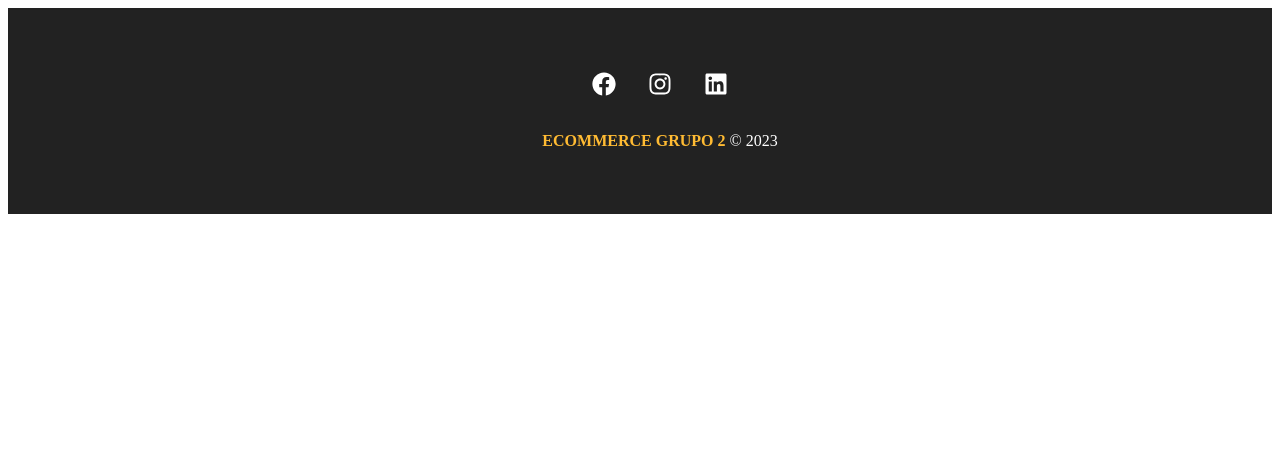
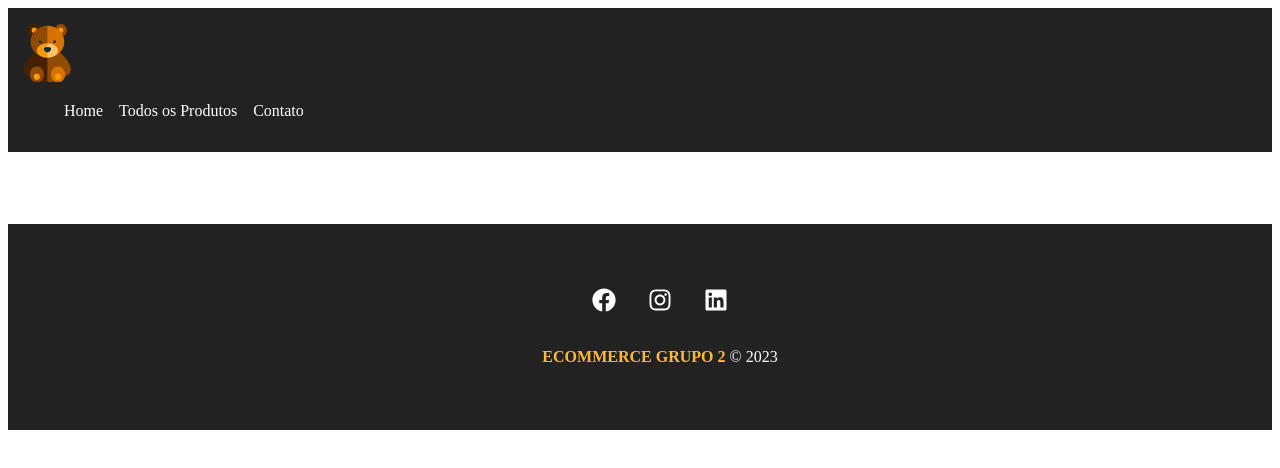
Before and after one commit to jeffersonmoraesjunior/ecommerceReact, a React (Create React App) app: page / in a window 1280 px wide. Shown: the top 468 px of the page. Built offline with nearby package versions, Linux system fonts and the light colour scheme.

Commit message:
Alteracao Navbar e Fotter

```diff
--- a/src/App.js
+++ b/src/App.js
@@ -1,14 +1,24 @@
+import { BrowserRouter } from 'react-router-dom';
+
 import Navbar from './components/Navbar/Navbar'
 import Footer from './components/Navbar/Footer'
+import Container from './components/Navbar/Container';
+import { Fragment } from 'react';
 
 function App() {
     return (
+        <>
+        <BrowserRouter>
+            <Navbar/>
+        </BrowserRouter>
 
-        <Navbar />,
+        <br/>
+        <br/>
+        <br/>
+        <br/>
 
-
-        <Footer />
-
+        <Footer/>
+        </>
     );
 
 }
--- a/src/components/Navbar/Navbar.js
+++ b/src/components/Navbar/Navbar.jsx
@@ -2,12 +2,12 @@ import {Link} from 'react-router-dom'
 
 import Container from './Container'
 import styles from '../Navbar/Navbar.module.css'
-import logo from '../../imgs/logo.png'
+import logo from '../../imgs/logo1.png'
 
 
 function Navbar() {
     return (
-        <nav className={styles.Navbar}>
+        <nav className={styles.navbar}>
             <Container>
                 <Link to="/">
                     <img src={logo} alt="logo"/>
```
Also changed, not shown: src/imgs/logo1.png (added).
